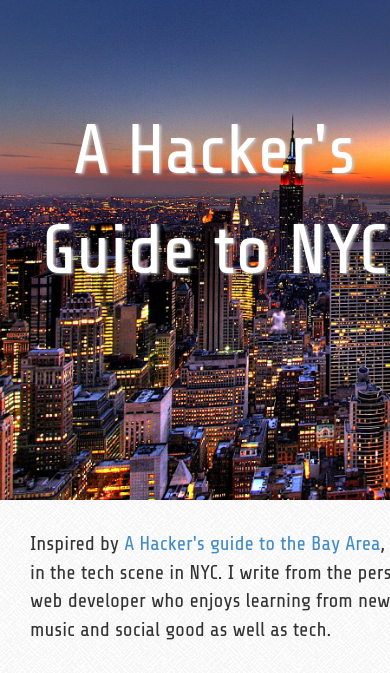
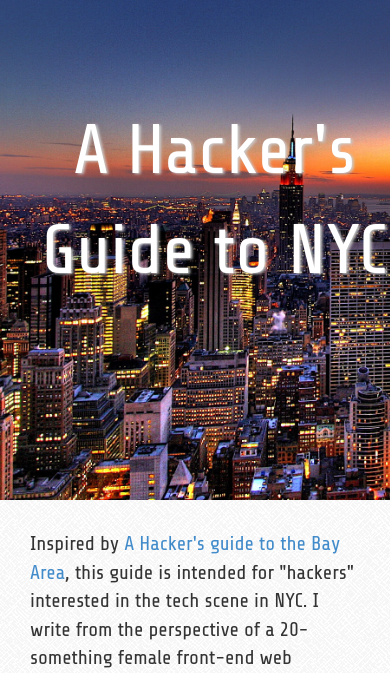
Before and after one commit to lpatmo/nycguide, a PHP site: page / in a window 390 px wide; the page is wider, and only the part inside the window is pictured. Shown: the top 673 px of that part. Run offline with PHP 8.4, Linux system fonts and the light colour scheme; some libraries are stand-ins or nearby versions.

Commit message:
fixed p content width

```diff
--- a/css/responsive.css
+++ b/css/responsive.css
@@ -2,4 +2,7 @@
   .fixed {
     position: static;
   }
+  p.content {
+  	width: 100%;
+  }
 }
```
